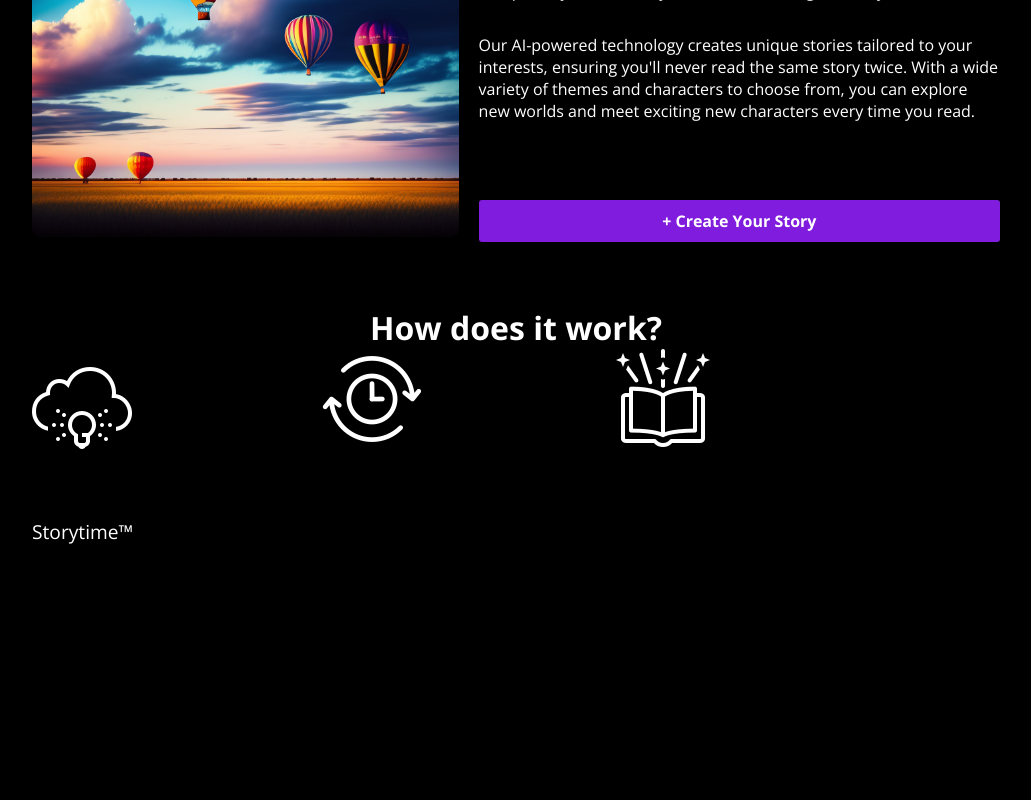
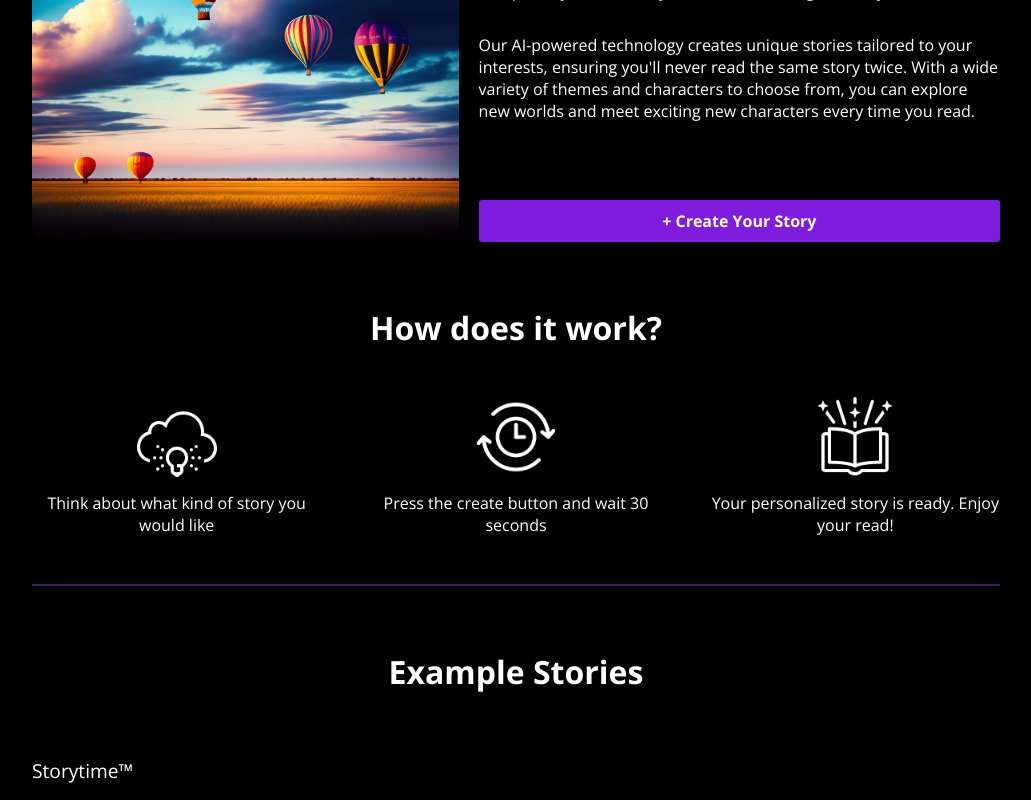
Before and after one commit to Hergelink/storytime, a React (Create React App) app in the folder client/: page / in a window 1280 px wide. Shown: the part 313-1113 px from the top of the page, without its empty margins (124-1155 px from the left). Before the commit the page ends 874 px from the top, so only its background shows below. Built offline with nearby package versions, Linux system fonts and the light colour scheme; the HTML template or start-up script is replaced by a standard one; what @react-pdf/renderer would draw is missing.

Commit message:
finished how does it work and started on example stories

```diff
--- /dev/null
+++ b/client/src/components/ExampleStories.jsx
@@ -0,0 +1,12 @@
+import React from 'react'
+import style from '../styles/ExampleStories.module.css'
+
+
+export default function ExampleStories() {
+  return (
+    <section>
+        <h2 id={style.exampleTitle}>Example Stories</h2>
+
+    </section>
+  )
+}
--- a/client/src/components/Home.jsx
+++ b/client/src/components/Home.jsx
@@ -2,6 +2,7 @@ import { Link } from 'react-router-dom';
 import style from '../styles/Home.module.css';
 import heroImage from '../images/hero-image.jpeg';
 import HowtoUse from './HowtoUse';
+import ExampleStories from './ExampleStories';
 export default function Home() {
   return (
     <main>
@@ -36,6 +37,8 @@ export default function Home() {
         </div>
       </section>
       <HowtoUse />
+      <hr className={style.linebreak} />
+      <ExampleStories />
     </main>
   );
 }
--- a/client/src/components/HowtoUse.jsx
+++ b/client/src/components/HowtoUse.jsx
@@ -10,16 +10,28 @@ export default function HowtoUse() {
       <h2 id={style.howtoTitle}>How does it work?</h2>
       <div id={style.howtoInfoContainer}>
         <div className={style.howtoCard}>
-          <img className={style.howtoImg} src={ideaIcon} alt='' />
-          <p></p>
+          <img
+            className={style.howtoImg}
+            src={ideaIcon}
+            alt='a cloud with a lightbulb'
+          />
+          <p>Think about what kind of story you would like</p>
         </div>
         <div className={style.howtoCard}>
-          <img className={style.howtoImg} src={timeIcon} alt='' />
-          <p></p>
+          <img
+            className={style.howtoImg}
+            src={timeIcon}
+            alt='a clock indicating the passing of time'
+          />
+          <p>Press the create button and wait 30 seconds</p>
         </div>
         <div className={style.howtoCard}>
-          <img className={style.howtoImg} src={bookIcon} alt='' />
-          <p></p>
+          <img
+            className={style.howtoImg}
+            src={bookIcon}
+            alt='an open book with glitters comming out of it'
+          />
+          <p>Your personalized story is ready. Enjoy your read!</p>
         </div>
       </div>
     </section>
--- /dev/null
+++ b/client/src/styles/ExampleStories.module.css
@@ -0,0 +1,5 @@
+#exampleTitle {
+    font-size: 2rem;
+    text-align: center;
+    margin-top: 4rem;
+  }
--- a/client/src/styles/Home.module.css
+++ b/client/src/styles/Home.module.css
@@ -40,6 +40,12 @@
 }
 
 
+.linebreak {
+  height: 2px;
+  border: none;
+  background-color: rgba(156, 72, 234, 0.39);
+}
+
 @media only screen and (min-width: 54em) {
 
   #heroContainer {
--- a/client/src/styles/HowtoUse.module.css
+++ b/client/src/styles/HowtoUse.module.css
@@ -5,24 +5,30 @@
 }
 
 #howtoInfoContainer {
+  margin: 2rem 0;
   display: flex;
   flex-direction: column;
   align-items: center;
+  gap: 50px;
 }
 
-
 .howtoCard {
-    width: 30%;
+  width: 90%;
+  display: flex;
+  flex-direction: column;
+  align-items: center;
+  gap: 15px;
+  text-align: center;
 }
 
 .howtoImg {
-    width: 100px;
+  width: 80px;
+  display: block;
 }
-
-
 
 @media only screen and (min-width: 54em) {
   #howtoInfoContainer {
+    margin: 3rem 0;
     flex-direction: row;
   }
 }
```
